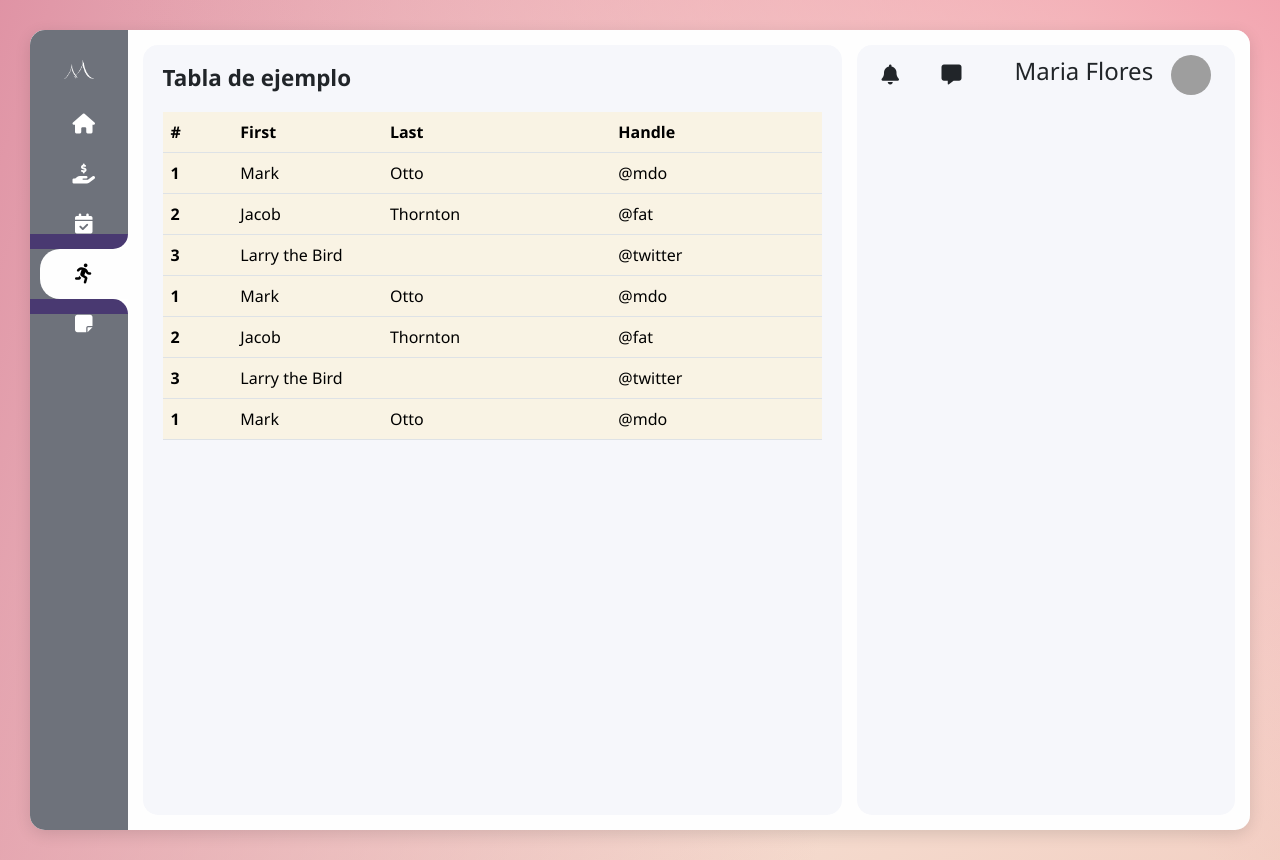
After one commit to felipeporte/maiteam, a PHP site: page /nav/deportista.php in a window 1280 px wide. The commit adds this page. Run offline with PHP 8.4, Linux system fonts and the light colour scheme; grey boxes are pictures that could not be loaded.

Commit message:
se modifica nav y agrega pagina deportista

```diff
--- a/includes/nav.php
+++ b/includes/nav.php
@@ -1,5 +1,5 @@
 <!-- includes/nav.php -->
-
+<?php $actual = basename($_SERVER['PHP_SELF']); ?>
 <nav class="main-menu">
   <h1>Mai App</h1>
   <img class="logo" src="/0mai/maiteam/asset/img/asset1.png" alt="" />
@@ -8,7 +8,7 @@
       <b></b><b></b>
       <a href="./../dashboard.php"><i class="fa fa-house nav-icon"></i><span class="nav-text">Home</span></a>
     </li>
-    <li class="nav-item <?= $actual === 'perfil.php' ? 'active' : '' ?>">
+    <li class="nav-item <?= $actual === 'finanzas.php' ? 'active' : '' ?>">
       <b></b><b></b>
       <a href="nav/finanzas.php"><i class="fa fa-hand-holding-usd nav-icon"></i><span class="nav-text">Finanzas</span></a>
     </li>
@@ -16,9 +16,9 @@
       <b></b><b></b>
       <a href="calendario.php"><i class="fa fa-calendar-check nav-icon"></i><span class="nav-text">Calendario</span></a>
     </li>
-    <li class="nav-item <?= $actual === 'actividades.php' ? 'active' : '' ?>">
+    <li class="nav-item <?= $actual === 'deportista.php' ? 'active' : '' ?>">
       <b></b><b></b>
-      <a href="actividades.php"><i class="fa fa-person-running nav-icon"></i><span class="nav-text">Deportista</span></a>
+      <a href="deportista.php"><i class="fa fa-person-running nav-icon"></i><span class="nav-text">Deportista</span></a>
     </li>
     <li class="nav-item <?= $actual === 'ajustes.php' ? 'active' : '' ?>">
       <b></b><b></b>
--- /dev/null
+++ b/nav/deportista.php
@@ -0,0 +1,85 @@
+<?php
+include './../includes/header.php';
+include './../includes/nav.php';
+?>
+
+
+  <section class="content">
+        <div class="left-content">
+            <div class="activities">
+                <h1>Tabla de ejemplo</h1>
+                <table class="table">
+                    <thead>
+                        <tr>
+                        <th scope="col">#</th>
+                        <th scope="col">First</th>
+                        <th scope="col">Last</th>
+                        <th scope="col">Handle</th>
+                        </tr>
+                    </thead>
+                    <tbody>
+                        <tr>
+                        <th scope="row">1</th>
+                        <td>Mark</td>
+                        <td>Otto</td>
+                        <td>@mdo</td>
+                        </tr>
+                        <tr>
+                        <th scope="row">2</th>
+                        <td>Jacob</td>
+                        <td>Thornton</td>
+                        <td>@fat</td>
+                        </tr>
+                        <tr>
+                        <th scope="row">3</th>
+                        <td colspan="2">Larry the Bird</td>
+                        <td>@twitter</td>
+                        </tr>
+                        <tr>
+                        <th scope="row">1</th>
+                        <td>Mark</td>
+                        <td>Otto</td>
+                        <td>@mdo</td>
+                        </tr>
+                        <tr>
+                        <th scope="row">2</th>
+                        <td>Jacob</td>
+                        <td>Thornton</td>
+                        <td>@fat</td>
+                        </tr>
+                        <tr>
+                        <th scope="row">3</th>
+                        <td colspan="2">Larry the Bird</td>
+                        <td>@twitter</td>
+                        </tr>
+                        <tr>
+                        <th scope="row">1</th>
+                        <td>Mark</td>
+                        <td>Otto</td>
+                        <td>@mdo</td>
+                        </tr>
+
+
+                    </tbody>
+                </table>
+            </div>
+        </div>
+        <div class="right-content">
+          <div class="user-info">
+            <div class="icon-container">
+              <i class="fa fa-bell nav-icon"></i>
+              <i class="fa fa-message nav-icon"></i>
+            </div>
+            <h4>Maria Flores</h4>
+            <img src="https://github.com/ecemgo/mini-samples-great-tricks/assets/13468728/40b7cce2-c289-4954-9be0-938479832a9c" alt="user" />
+          </div>
+
+
+
+        </div>
+
+
+
+</section>
+
+<?php include './../includes/footer.php'; ?>
```
